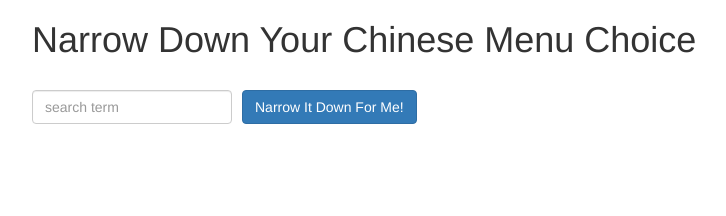
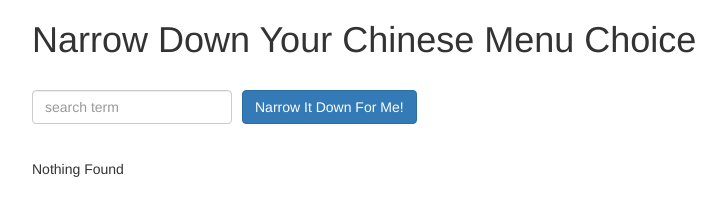
Before and after one commit to shubhapradha/angular-test, a plain HTML site: page angular-assignment3/index.html in a window 1280 px wide. Shown: the whole page, without its empty margins (38-764 px from the left). Drawn offline with Linux system fonts and the light colour scheme.

Commit message:
'angular-assignment3'

```diff
--- a/angular-assignment3/foundItems.html
+++ b/angular-assignment3/foundItems.html
@@ -9,5 +9,5 @@
 </table>
 </div>
 <div>
-  <span ng-if="!list.items.length && list.searchInitiated">Nothing Found</span>
+  <span ng-if="!list.items.length">Nothing Found</span>
 </div>
```
